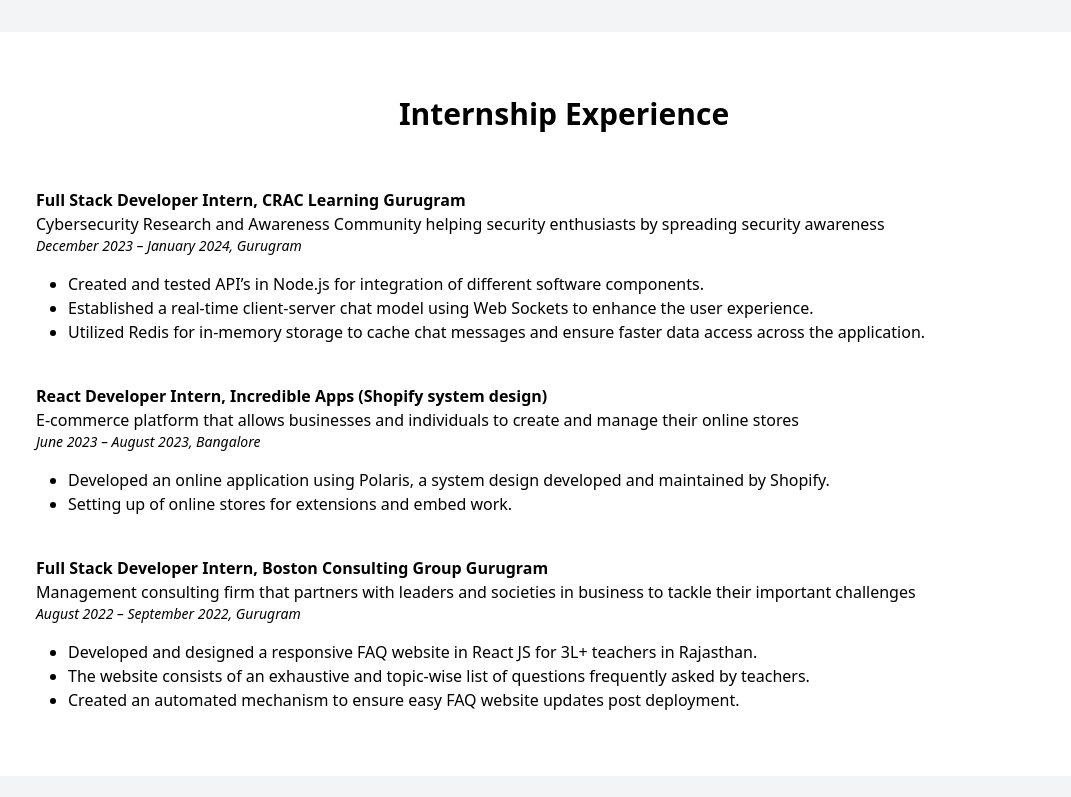
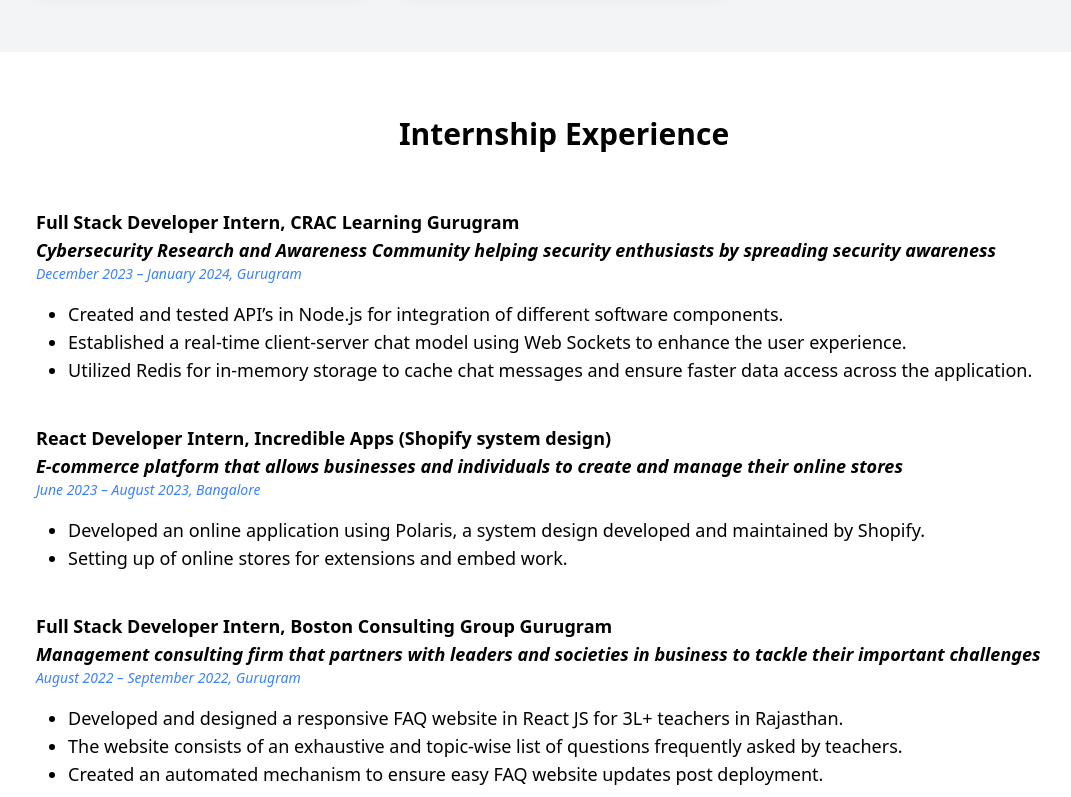
Before and after one commit to Daksh2356/react-portfolio, a React (Create React App) app: page / in a window 1280 px wide. Shown: the part 2000-2797 px from the top of the page, without its empty margins (76-1147 px from the left). Built offline with nearby package versions, Linux system fonts and the light colour scheme.

Commit message:
configured some changes

```diff
--- a/package.json
+++ b/package.json
@@ -2,7 +2,6 @@
   "name": "portfolio-website",
   "version": "0.1.0",
   "private": true,
-  "homepage": "https://daksh2356.github.io/react-portfolio/",
   "dependencies": {
     "@testing-library/jest-dom": "^5.17.0",
     "@testing-library/react": "^13.4.0",
--- a/src/App.js
+++ b/src/App.js
@@ -12,6 +12,7 @@
   return (
     <Router>
       <Header />
+      <div className="pt-20">
         <Routes>
           <Route
             path="/"
@@ -27,6 +28,7 @@
             }
           />
         </Routes>
+      </div>
     </Router>
   );
 };
--- a/src/components/Education.jsx
+++ b/src/components/Education.jsx
@@ -6,28 +6,28 @@
     <Element name="education">
       <section id="education" className="py-16 bg-gray-100 px-24 text-center">
         <div className="container mx-auto px-4">
-          <h2 className="text-3xl font-bold text-center mb-12">Education</h2>
+          <h2 className="text-3xl font-bold text-center mb-12 ">Education</h2>
 
           {/* Education Details */}
-          <div className="grid gap-8">
+          <div className="grid gap-8 text-lg">
             {/* BTECH, Information Technology */}
             <div>
-              <h3 className="text-xl font-semibold">BTECH, Information Technology</h3>
-              <p>Guru Tegh Bahadur Institute of Technology, 2024</p>
+              <h3 className="font-bold">BTECH, Information Technology</h3>
+              <p className="font-semibold">Guru Tegh Bahadur Institute of Technology, 2024</p>
               <p className="italic">9.07 CGPA</p>
             </div>
 
             {/* CBSE Class XII */}
             <div>
-              <h3 className="text-xl font-semibold">CBSE (Class XII)</h3>
-              <p>Hans Raj Model School, Punjabi Bagh, 2020</p>
+              <h3 className="font-bold">CBSE (Class XII)</h3>
+              <p className="font-semibold">Hans Raj Model School, Punjabi Bagh, 2020</p>
               <p className="italic">92.4%</p>
             </div>
 
             {/* CBSE Class X */}
             <div>
-              <h3 className="text-xl font-semibold">CBSE (Class X)</h3>
-              <p>Hans Raj Model School, Punjabi Bagh, 2018</p>
+              <h3 className="font-semibold">CBSE (Class X)</h3>
+              <p className="font-semibold">Hans Raj Model School, Punjabi Bagh, 2018</p>
               <p className="italic">92.2%</p>
             </div>
           </div>
--- a/src/components/Experience.jsx
+++ b/src/components/Experience.jsx
@@ -9,12 +9,12 @@
           <h2 className="text-3xl font-bold text-center mb-12">Internship Experience</h2>
 
           {/* Experience Cards */}
-          <div className="grid gap-8 px-24">
+          <div className="grid gap-8 px-24 text-lg">
             {/* Full Stack Developer Intern, CRAC Learning Gurugram */}
             <div>
-              <h3 className="font-semibold mt-2">Full Stack Developer Intern, CRAC Learning Gurugram</h3>
-              <p className="text-md">Cybersecurity Research and Awareness Community helping security enthusiasts by spreading security awareness</p>
-              <p className="italic text-sm">December 2023 – January 2024, Gurugram</p>
+              <h3 className="font-bold mt-2">Full Stack Developer Intern, CRAC Learning Gurugram</h3>
+              <p className="font-semibold italic">Cybersecurity Research and Awareness Community helping security enthusiasts by spreading security awareness</p>
+              <p className="italic text-sm text-blue-500">December 2023 – January 2024, Gurugram</p>
               <ul className="list-disc pl-8 mt-4">
                 <li>Created and tested API’s in Node.js for integration of different software components.</li>
                 <li>Established a real-time client-server chat model using Web Sockets to enhance the user experience.</li>
@@ -24,9 +24,9 @@
 
             {/* React Developer Intern, Incredible Apps */}
             <div>
-              <h3 className="font-semibold mt-2">React Developer Intern, Incredible Apps (Shopify system design)</h3>
-              <p className="text-md">E-commerce platform that allows businesses and individuals to create and manage their online stores</p>
-              <p className="italic text-sm">June 2023 – August 2023, Bangalore</p>
+              <h3 className="font-bold mt-2">React Developer Intern, Incredible Apps (Shopify system design)</h3>
+              <p className="font-semibold italic">E-commerce platform that allows businesses and individuals to create and manage their online stores</p>
+              <p className="italic text-sm text-blue-500">June 2023 – August 2023, Bangalore</p>
               <ul className="list-disc pl-8 mt-4">
                 <li>Developed an online application using Polaris, a system design developed and maintained by Shopify.</li>
                 <li>Setting up of online stores for extensions and embed work.</li>
@@ -35,9 +35,9 @@
 
             {/* Full Stack Developer Intern, Boston Consulting Group */}
             <div>
-              <h3 className="font-semibold mt-2">Full Stack Developer Intern, Boston Consulting Group Gurugram</h3>
-              <p className="text-md">Management consulting firm that partners with leaders and societies in business to tackle their important challenges</p>
-              <p className="italic text-sm">August 2022 – September 2022, Gurugram</p>
+              <h3 className="font-bold mt-2">Full Stack Developer Intern, Boston Consulting Group Gurugram</h3>
+              <p className="font-semibold italic">Management consulting firm that partners with leaders and societies in business to tackle their important challenges</p>
+              <p className="italic text-sm text-blue-500">August 2022 – September 2022, Gurugram</p>
               <ul className="list-disc pl-8 mt-4">
                 <li>Developed and designed a responsive FAQ website in React JS for 3L+ teachers in Rajasthan.</li>
                 <li>The website consists of an exhaustive and topic-wise list of questions frequently asked by teachers.</li>
--- a/src/components/Header.jsx
+++ b/src/components/Header.jsx
@@ -3,7 +3,7 @@
 
 const Header = () => {
   return (
-    <header className="bg-blue-500 text-white px-5 py-3 flex items-center justify-between">
+    <header className="fixed top-0 left-0 h-20 w-full bg-blue-500 text-white px-5 py-3 flex items-center justify-between shadow-md z-50">
       <h1 className='text-3xl font-bold'>Daksh Makhija</h1>
       <nav>
         <ul className="flex space-x-8">
--- a/src/components/Skills.jsx
+++ b/src/components/Skills.jsx
@@ -30,7 +30,7 @@
                     className="absolute inset-0 bg-blue-500 rounded-full hover:w-full transition-width duration-500 "
                     style={{ width: `${skill.percentage}%` }}
                   ></div>
-                  <p className="cursor-pointer absolute top-0 right-0 mr-2 text-xs font-bold text-gray-700 opacity-0 hover:opacity-100 transition-opacity duration-300">
+                  <p className="sm:cursor-pointer absolute top-0 right-0 mr-2 text-xs font-bold text-gray-700 opacity-0 hover:opacity-100 transition-opacity duration-300">
                     {skill.percentage}%
                   </p>
                 </div>
```
Also changed, not shown: 1 other file (tests, documents, lock files or other folders). Lines whose indentation alone changed are shown as unchanged.
